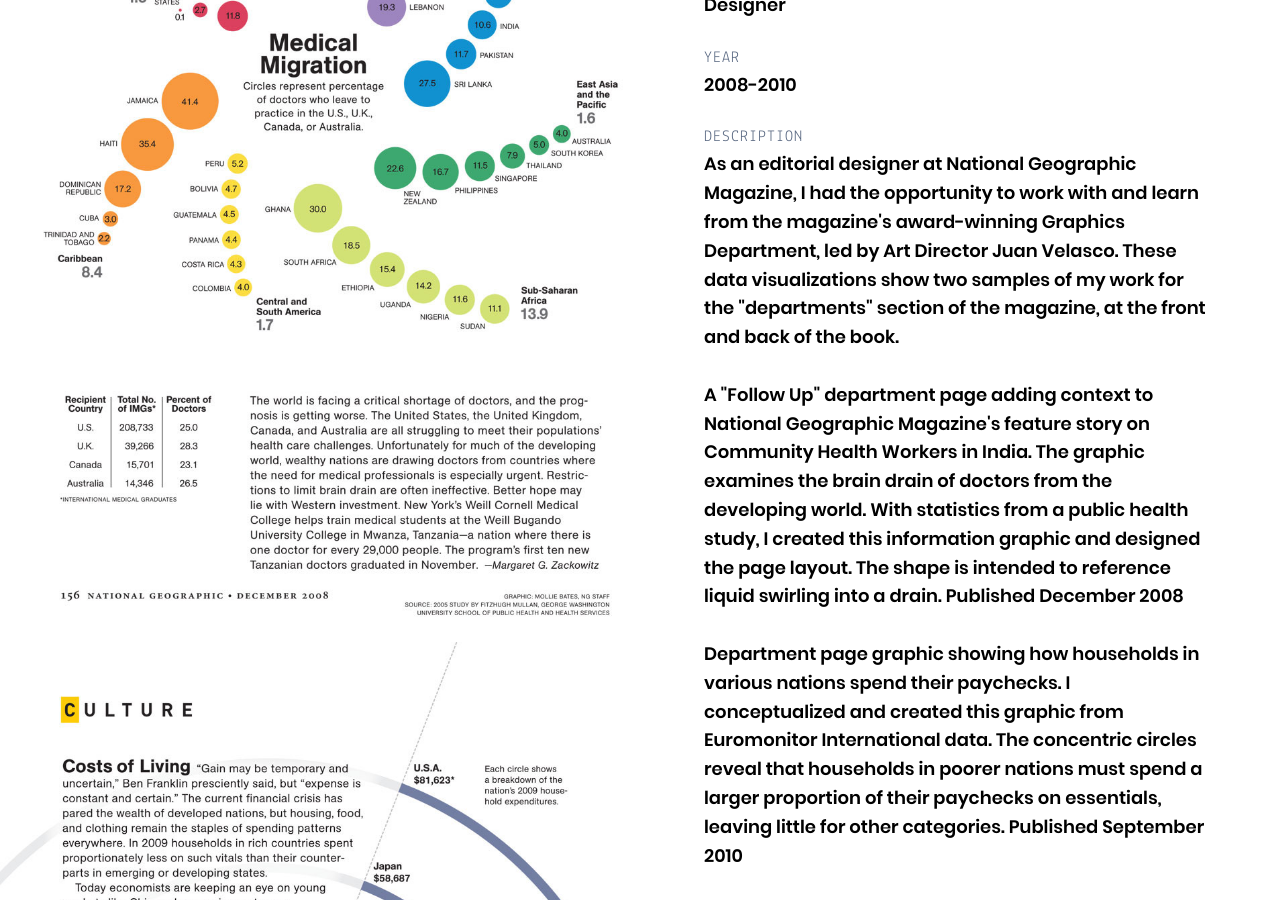
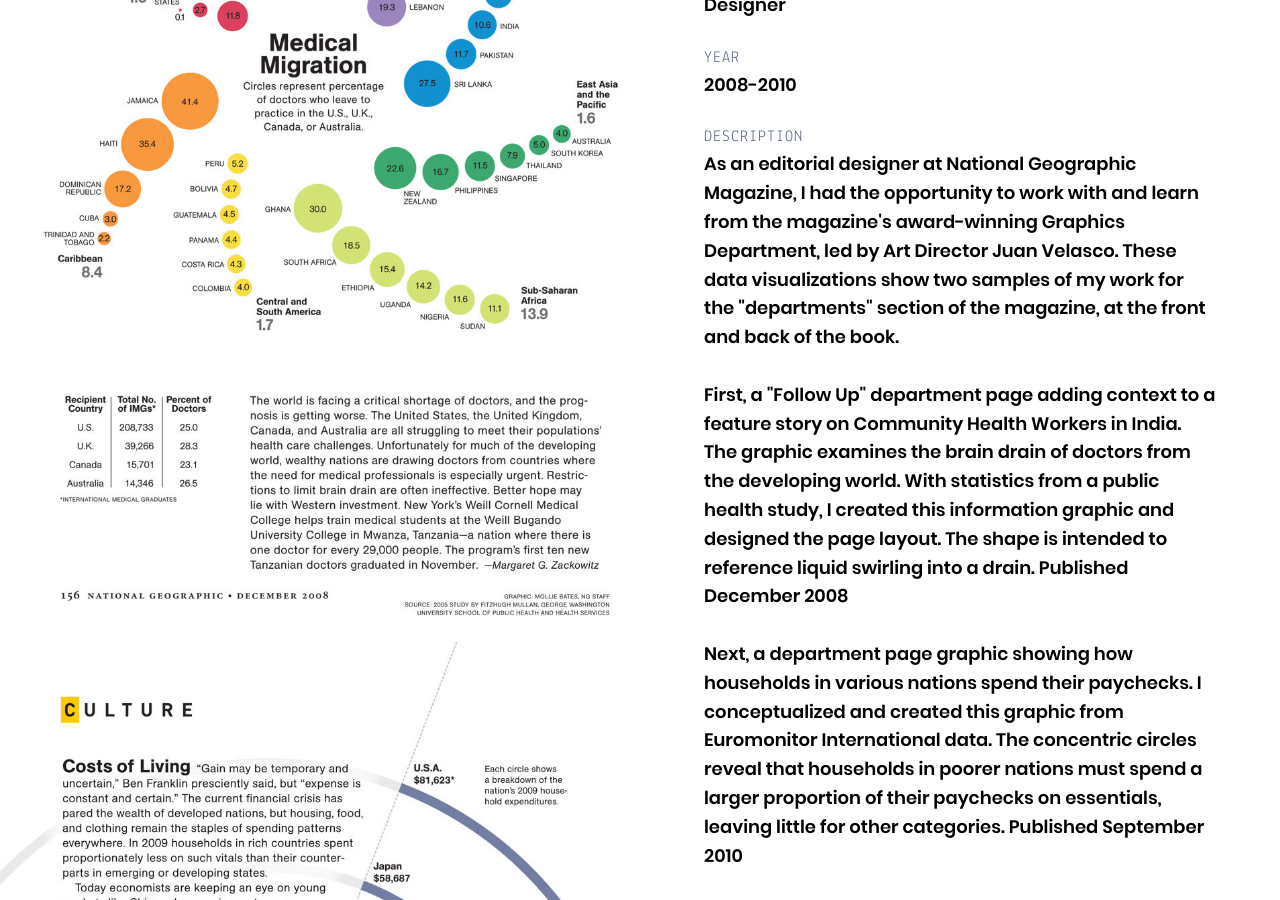
Before and after one commit to mebates/mebates.github.io, a Jekyll site: the page built from _posts/projects/2020-01-06-ngdataviz.md, in a window 1280 px wide and 900 px high, scrolled down 412 px. Built offline with Jekyll 4.4.1, drawn with Linux system fonts in a browser that asks for light colours.

Commit message:
edits to case study

```diff
--- a/_posts/projects/2020-01-06-ngdataviz.md
+++ b/_posts/projects/2020-01-06-ngdataviz.md
@@ -10,7 +10,7 @@ project:
   title: "Data visualizations"
   type: "National Geographic Magazine"
   url:
-  logo: "/assets/images/projects/ngdataviz/medicalmigration.jpg"
+  logo: "/assets/images/projects/ngdataviz/medicalmigrationpreview.jpg"
   tech: "Designer"
 
 agency:
@@ -30,8 +30,8 @@ images:
 As an editorial designer at National Geographic Magazine, I had the opportunity to work with and learn from the magazine's award-winning Graphics Department, led by Art Director Juan Velasco. These data visualizations show two samples of my work for the "departments" section of the magazine, at the front and back of the book.
 <br>
 <br>
-A "Follow Up" department page adding context to National Geographic Magazine's feature story on Community Health Workers in India. The graphic examines the brain drain of doctors from the developing world. With statistics from a public health study, I created this information graphic and designed the page layout. The shape is intended to reference liquid swirling into a drain. Published December 2008
+First, a "Follow Up" department page adding context to a feature story on Community Health Workers in India. The graphic examines the brain drain of doctors from the developing world. With statistics from a public health study, I created this information graphic and designed the page layout. The shape is intended to reference liquid swirling into a drain. Published December 2008
 <br>
 <br>
-Department page graphic showing how households in various nations spend their paychecks. I conceptualized and created this graphic from Euromonitor International data. The concentric circles reveal that households in poorer nations must spend a larger proportion of their paychecks on essentials, leaving little for other categories. Published September 2010
+Next, a department page graphic showing how households in various nations spend their paychecks. I conceptualized and created this graphic from Euromonitor International data. The concentric circles reveal that households in poorer nations must spend a larger proportion of their paychecks on essentials, leaving little for other categories. Published September 2010
 </p>
```
Also changed, not shown: assets/images/projects/ngdataviz/medicalmigrationpreview.jpg (added).
